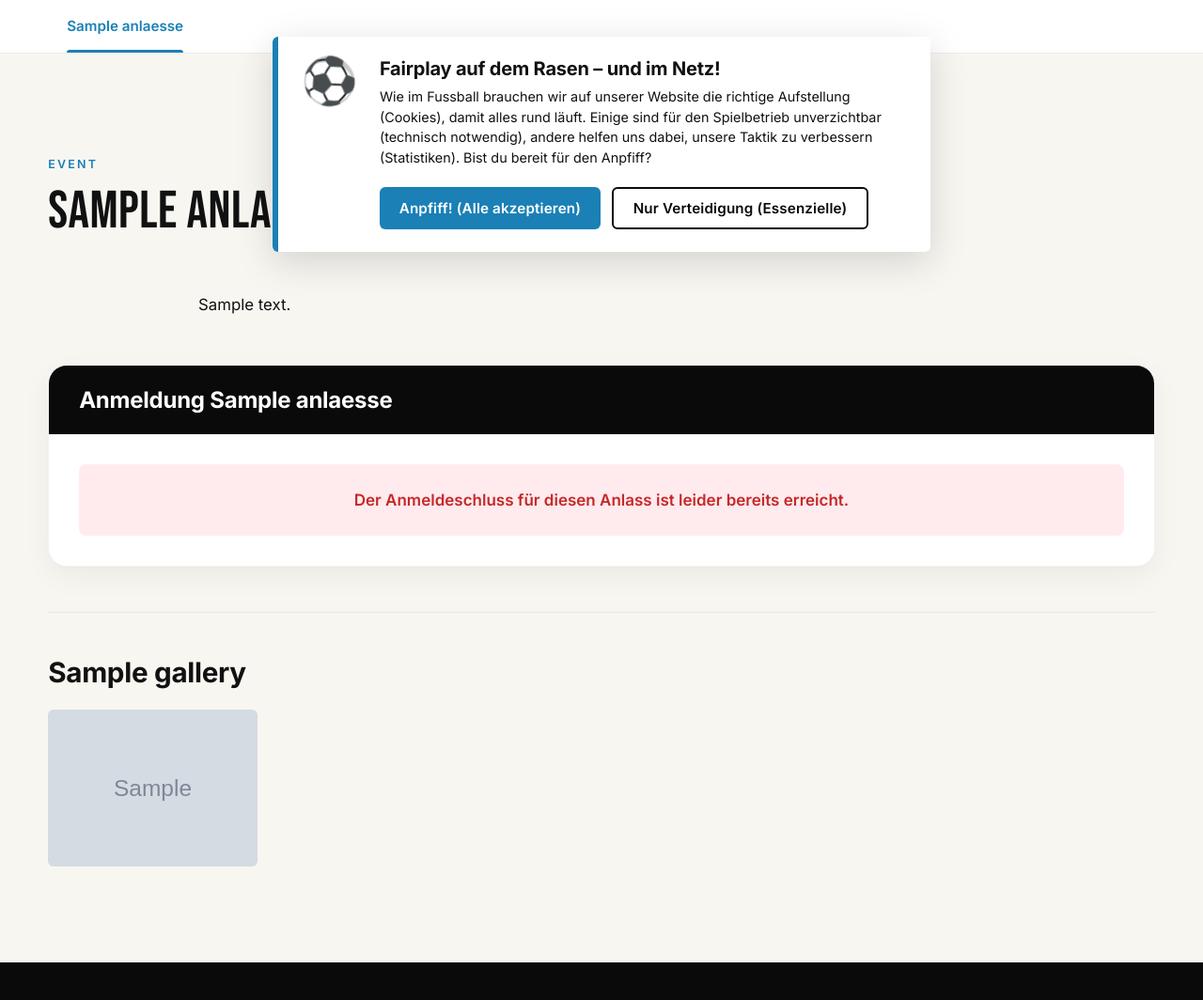
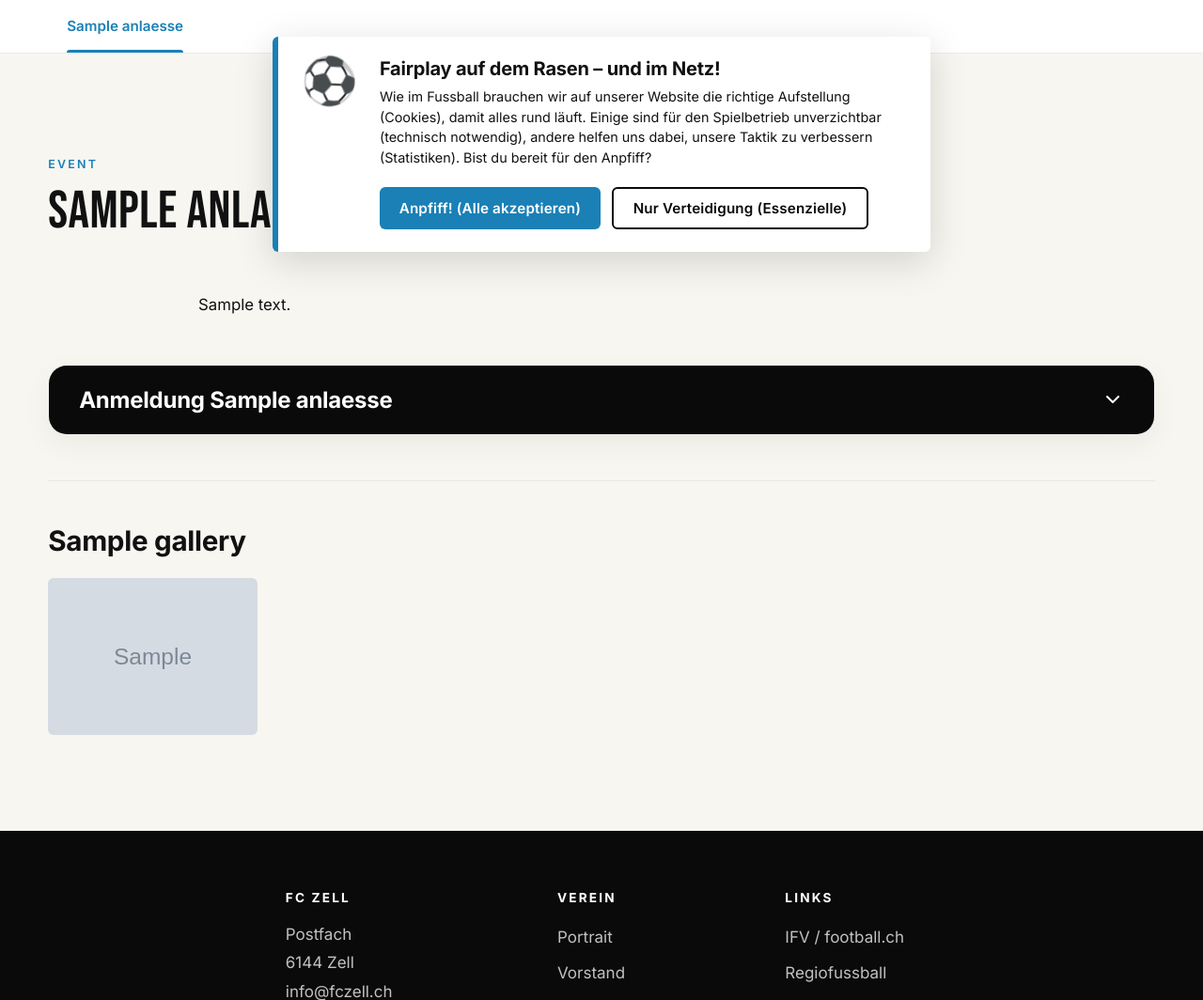
Before and after one commit to stibe881/fczell, a Node server app: page /anlaesse in a window 1280 px wide. Shown: the part 500-1564 px from the top of the page at 94% size. Run offline with Node 20, Linux system fonts and the light colour scheme; tables that the repository leaves empty or names only in its code hold one stand-in row (values such as "Sample post"); grey boxes marked "Sample" are stand-in pictures; some libraries are stand-ins or nearby versions.

Commit message:
feat: make event body text in archive collapsible

```diff
--- a/views/anlaesse.ejs
+++ b/views/anlaesse.ejs
@@ -90,10 +90,11 @@
        const isClosed = anlass.deadline && new Date() > new Date(anlass.deadline);
   %>
     <div class="anlass-card" id="<%= anlass.slug %>-anmeldung">
-      <div class="anlass-card-header">
+      <button class="anlass-card-header form-toggle-btn" onclick="toggleAnmeldung(this)" style="width: 100%; display: flex; justify-content: space-between; align-items: center; cursor: pointer; border: none; text-align: left;">
         <h3>Anmeldung <%= anlass.title %></h3>
-      </div>
-      <div class="anlass-card-body">
+        <svg class="form-toggle-chevron" style="transition: transform 0.3s;" xmlns="http://www.w3.org/2000/svg" width="24" height="24" viewBox="0 0 24 24" fill="none" stroke="currentColor" stroke-width="2" stroke-linecap="round" stroke-linejoin="round"><polyline points="6 9 12 15 18 9"/></svg>
+      </button>
+      <div class="anlass-card-body" style="display: none;">
         <% if (isClosed) { %>
           <div style="background: #ffebee; color: #c62828; padding: 1.5rem; border-radius: 8px; font-weight: 600; text-align: center;">
             Der Anmeldeschluss für diesen Anlass ist leider bereits erreicht.
@@ -355,13 +356,24 @@
 
             <div class="archive-content" style="display: none; padding: 0 1.5rem 1.5rem;">
               <% if (archAnlass.body) { %>
-                <div class="prose" style="margin-bottom: 2rem; color: rgba(255,255,255,0.8);">
-                  <%- mdToHtml(archAnlass.body) %>
+                <div class="anlass-docs-wrapper archive-docs-wrapper" style="margin-bottom: 2rem;">
+                  <button class="anlass-docs-toggle" onclick="toggleDocs(this)">
+                    <span>
+                      <svg xmlns="http://www.w3.org/2000/svg" width="20" height="20" viewBox="0 0 24 24" fill="none" stroke="currentColor" stroke-width="2" stroke-linecap="round" stroke-linejoin="round"><path d="M14 2H6a2 2 0 0 0-2 2v16a2 2 0 0 0 2 2h12a2 2 0 0 0 2-2V8z"/><line x1="16" y1="13" x2="8" y2="13"/><line x1="16" y1="17" x2="8" y2="17"/><polyline points="10 9 9 9 8 9"/></svg>
+                      Informationen zum Anlass
+                    </span>
+                    <svg class="anlass-docs-chevron" xmlns="http://www.w3.org/2000/svg" width="20" height="20" viewBox="0 0 24 24" fill="none" stroke="currentColor" stroke-width="2" stroke-linecap="round" stroke-linejoin="round"><polyline points="6 9 12 15 18 9"/></svg>
+                  </button>
+                  <div class="anlass-docs-content" style="display: none;">
+                    <div class="prose" style="color: rgba(255,255,255,0.8);">
+                      <%- mdToHtml(archAnlass.body) %>
+                    </div>
+                  </div>
                 </div>
               <% } %>
 
               <% if (archAnlass.flyer_file || archAnlass.spielplan_file || archAnlass.reglement_file || archAnlass.traktanden_file || archAnlass.protokoll_file) { %>
-                <div class="anlass-docs-wrapper" style="margin-bottom: 2rem;">
+                <div class="anlass-docs-wrapper archive-docs-wrapper" style="margin-bottom: 2rem;">
                   <button class="anlass-docs-toggle" onclick="toggleDocs(this)">
                     <span>
                       <svg xmlns="http://www.w3.org/2000/svg" width="20" height="20" viewBox="0 0 24 24" fill="none" stroke="currentColor" stroke-width="2" stroke-linecap="round" stroke-linejoin="round"><path d="M14 2H6a2 2 0 0 0-2 2v16a2 2 0 0 0 2 2h12a2 2 0 0 0 2-2V8z"/><polyline points="14 2 14 8 20 8"/></svg>
@@ -452,6 +464,18 @@
       icon.style.transform = 'rotate(0deg)';
       btn.style.borderBottom = 'none';
       btn.style.paddingBottom = '1.5rem';
+    }
+  }
+
+  function toggleAnmeldung(btn) {
+    const content = btn.nextElementSibling;
+    const chevron = btn.querySelector('.form-toggle-chevron');
+    if (content.style.display === 'none') {
+      content.style.display = 'block';
+      chevron.style.transform = 'rotate(180deg)';
+    } else {
+      content.style.display = 'none';
+      chevron.style.transform = 'rotate(0deg)';
     }
   }
 
```
Also changed, not shown: other parts of views/anlaesse.ejs (+32 -0 lines).
